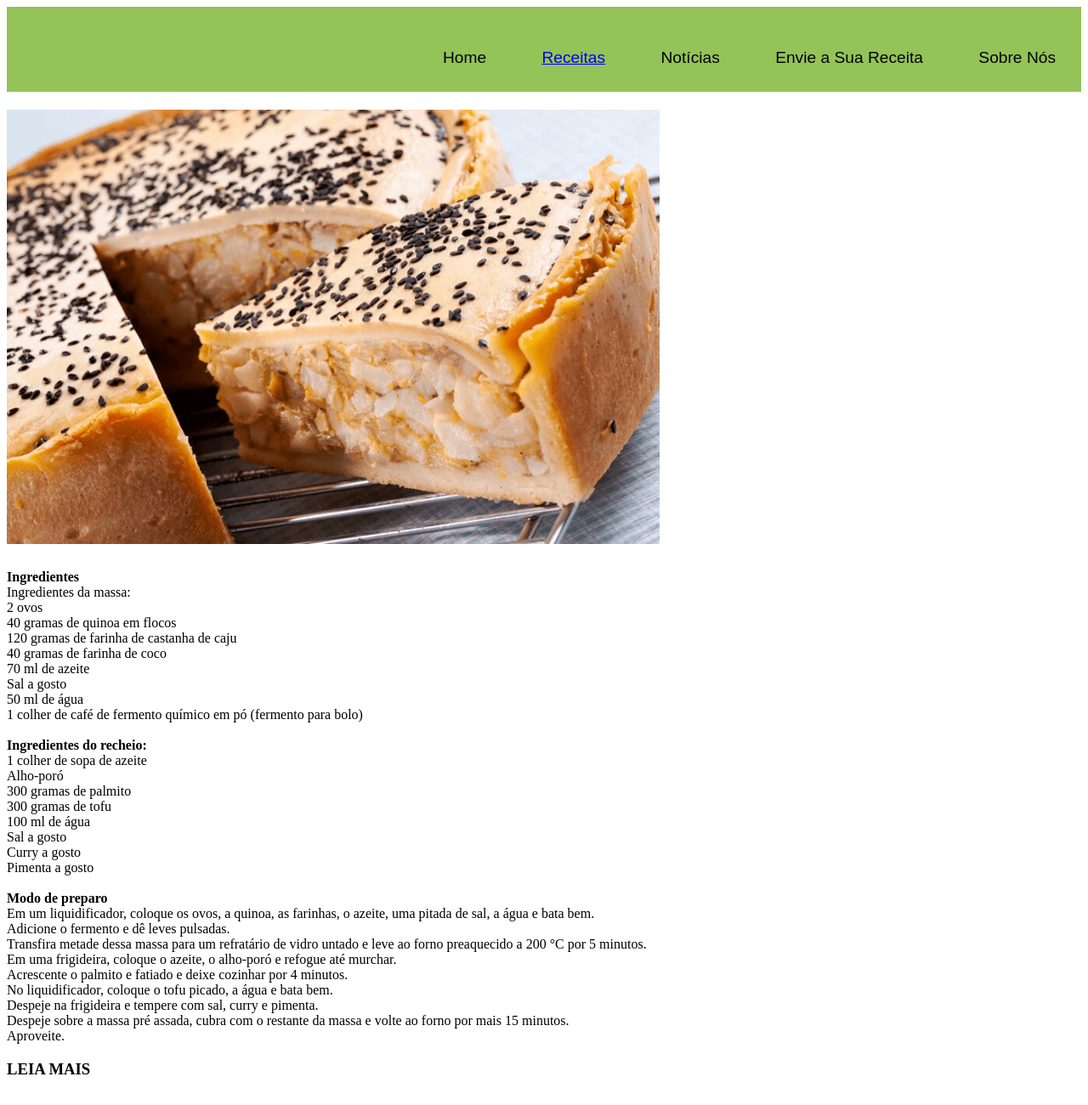
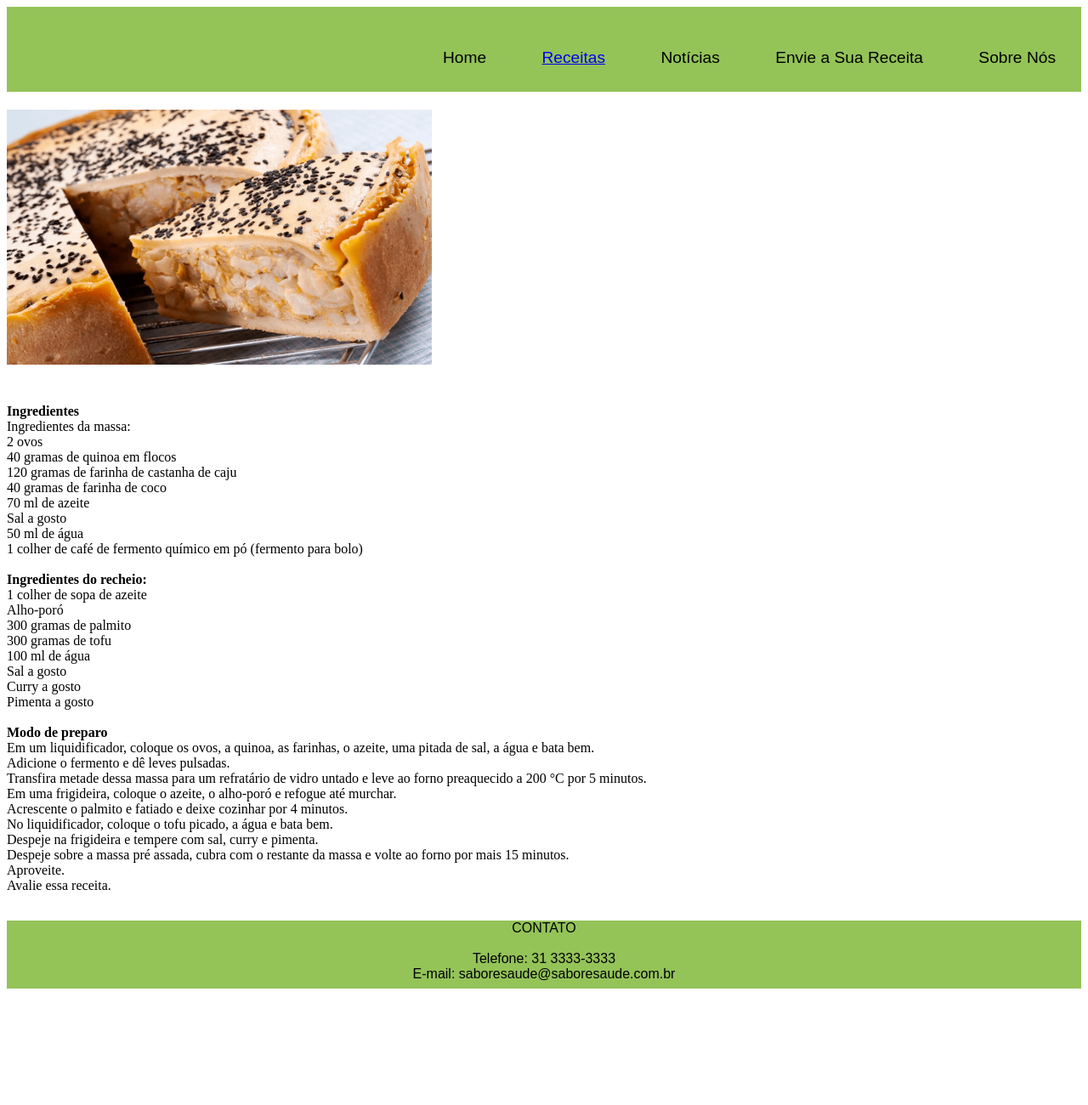
Before and after one commit to ICEI-PUC-Minas-PMV-ADS/pmv-ads-2023-1-e1-proj-web-t2-grupo3alimentos, a plain HTML site: page src/receita.html in a window 1280 px wide. Shown: the top 1300 px of the page at 85% size. After the commit the page ends 1171 px from the top, so only its background shows below. Drawn offline with Linux system fonts and the light colour scheme.

Commit message:
feat: atualização da página receita

```diff
--- a/src/receita.html
+++ b/src/receita.html
@@ -28,10 +28,11 @@
     </nav>
 </header>
 
-<h1> <img src=torta.png /></h1>
-<div class='containerDivs'>
+<h1> <img src=torta.png alt="Image" height="300" width="500" /></h1>
+<article>
+    <div class='containerDivs'>
 
-       <div
+       <div>
         <p>
             <b>Ingredientes</b>
            <br> Ingredientes da massa:
@@ -65,13 +66,14 @@
             <br>Despeje sobre a massa pré assada, cubra com o restante da massa e volte ao forno por mais 15 minutos.
             <br>Aproveite.
 
+
+            <br>Avalie essa receita.
         </p>
 
-        <h3> LEIA MAIS</h3>
-    </div>
+            </div>
 </div>
 
-
+    </article>
 <footer>
     <nav class="rodape">
         <p>
```
